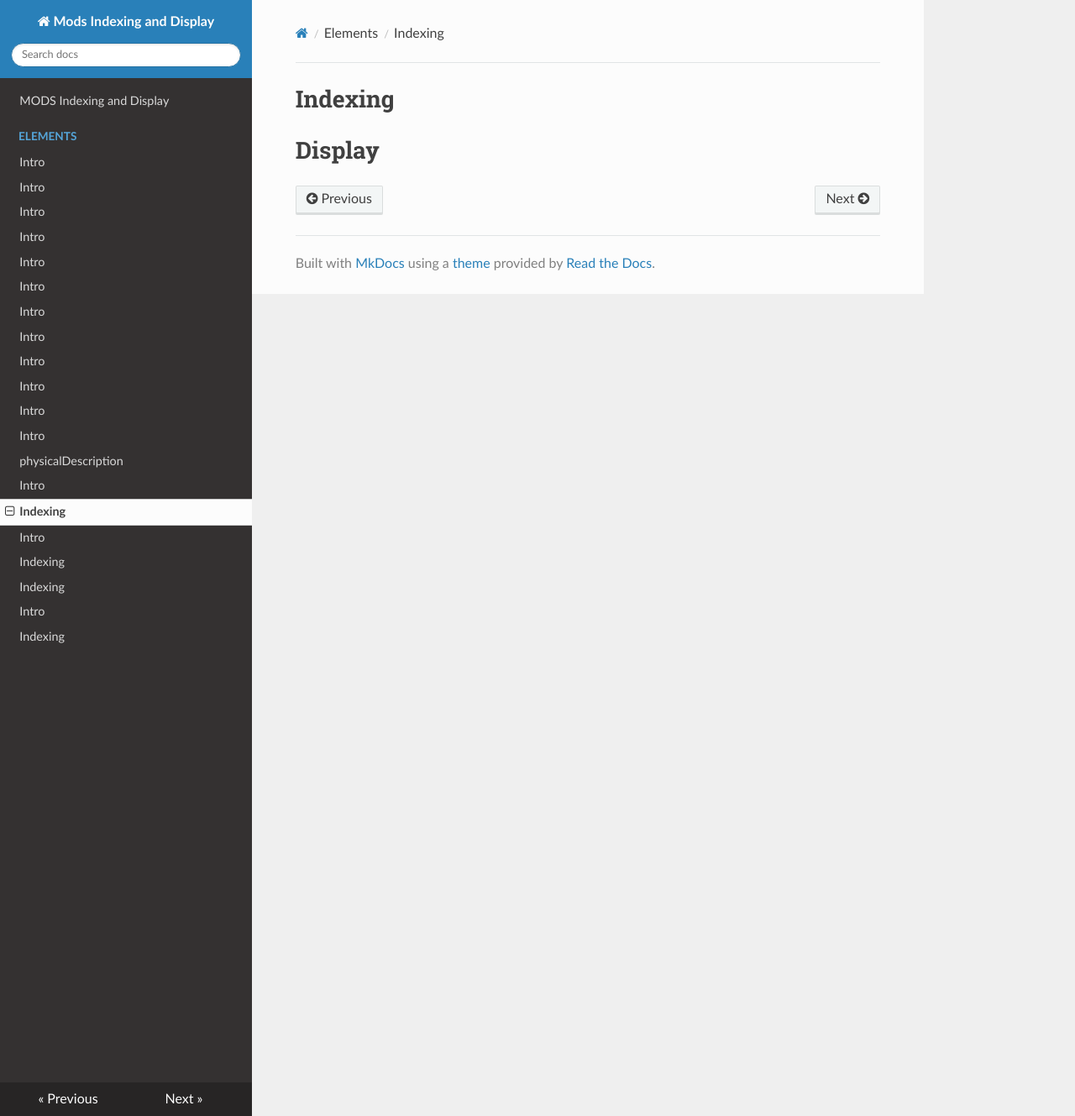
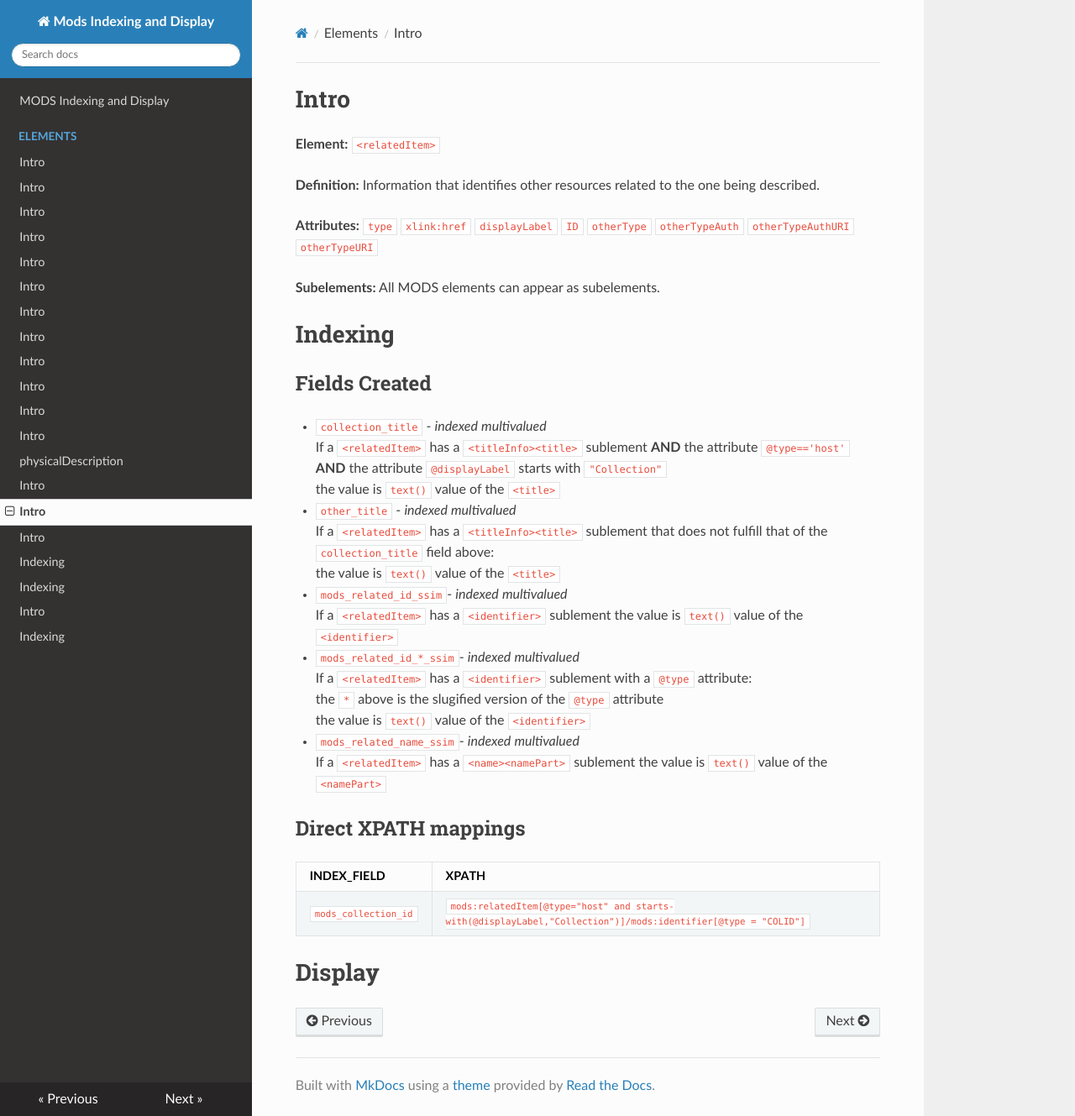
Before and after one commit to Brown-University-Library/mods-documenatation, an MkDocs documentation site: the page built from docs/elements/relatedItem.md, in a window 1280 px wide and 1329 px high. Shown: the whole window at 84% size. Built offline with MkDocs 1.6.1, drawn with Linux system fonts in a browser that asks for light colours; nearby versions of some CDN libraries.

Commit message:
relatedItem intro and indexing

````diff
--- a/docs/elements/relatedItem.md
+++ b/docs/elements/relatedItem.md
@@ -1,3 +1,49 @@
+# Intro
+
+**Element:** ```<relatedItem>```
+
+**Definition:**
+Information that identifies other resources related to the one being described.
+
+**Attributes:**
+```type```
+```xlink:href```
+```displayLabel```
+```ID```
+```otherType```
+```otherTypeAuth```
+```otherTypeAuthURI```
+```otherTypeURI```
+
+**Subelements:**
+All MODS elements can appear as subelements.
+
 # Indexing
+## Fields Created
+* ```collection_title``` - *indexed* *multivalued*
+If a ```<relatedItem>``` has a ```<titleInfo><title>``` sublement **AND** the attribute
+```@type=='host'``` **AND** the attribute ```@displayLabel``` starts with ```"Collection"```
+the value is ```text()``` value of the ```<title>```
+* ```other_title``` - *indexed* *multivalued*
+If a ```<relatedItem>``` has a ```<titleInfo><title>``` sublement that does not
+fulfill that of the ```collection_title``` field above:
+the value is ```text()``` value of the ```<title>```
+
+* ```mods_related_id_ssim```- *indexed* *multivalued*
+If a ```<relatedItem>``` has a ```<identifier>``` sublement
+the value is ```text()``` value of the ```<identifier>```
+* ```mods_related_id_*_ssim```- *indexed* *multivalued*
+If a ```<relatedItem>``` has a ```<identifier>``` sublement with a ```@type``` attribute:
+the ```*``` above is the slugified version of the ```@type``` attribute
+the value is ```text()``` value of the ```<identifier>```
+* ```mods_related_name_ssim```- *indexed* *multivalued*
+If a ```<relatedItem>``` has a ```<name><namePart>``` sublement
+the value is ```text()``` value of the ```<namePart>```
+
+## Direct XPATH mappings
+
+INDEX_FIELD | XPATH
+----------  |------
+```mods_collection_id``` | ```mods:relatedItem[@type="host" and starts-with(@displayLabel,"Collection")]/mods:identifier[@type = "COLID"]```
 
 # Display
````
